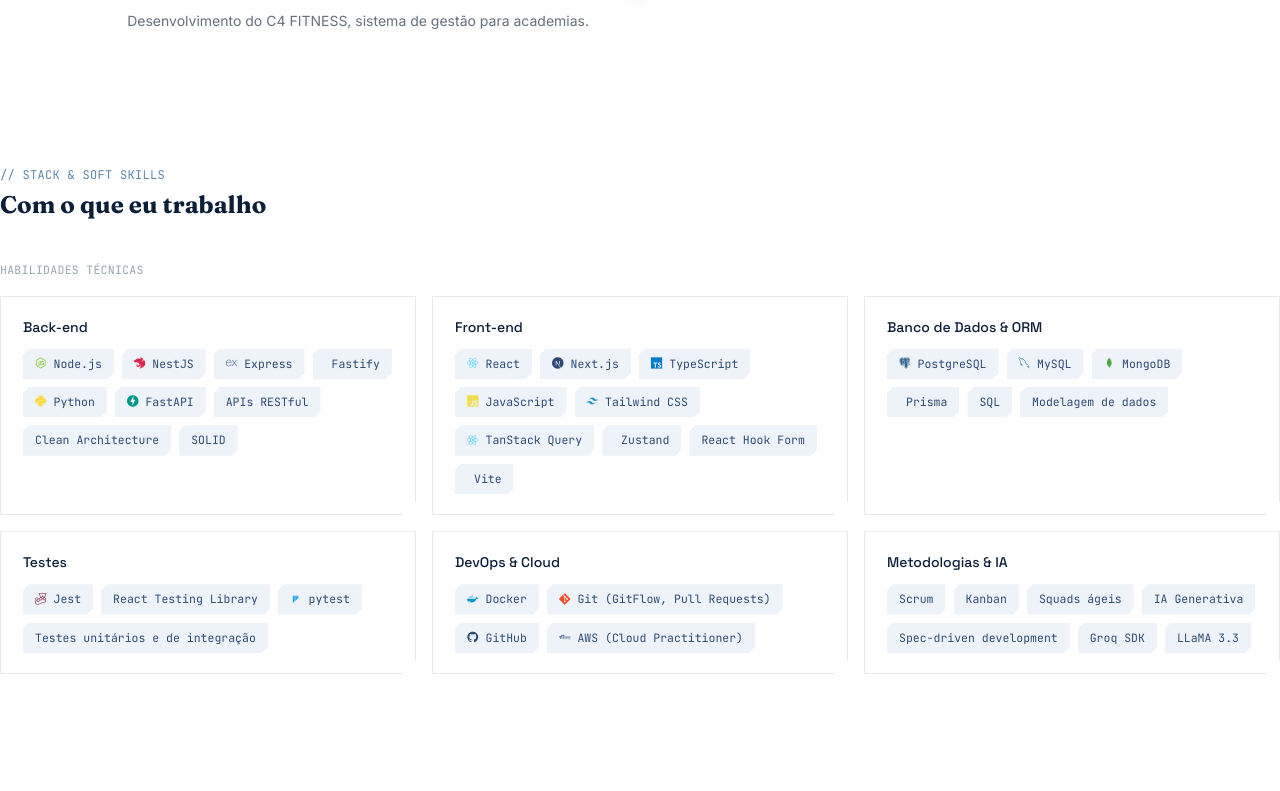
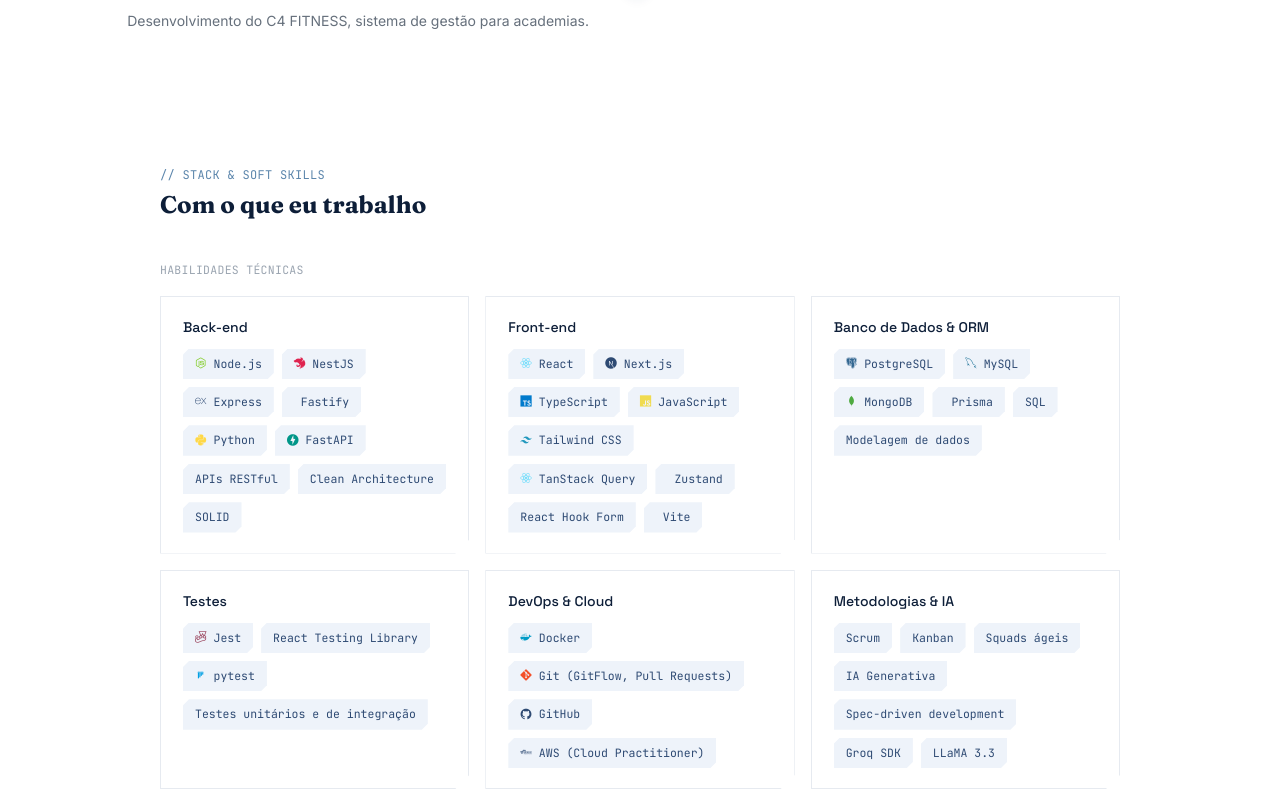
Before and after one commit to DiegoAraaujo/portfolio, a React (Vite) app: page / in a window 1280 px wide. Shown: the part 1143-1934 px from the top of the page. Built offline with nearby package versions, Linux system fonts and the light colour scheme; some icons are missing.

Commit message:
feat: constrain and center skills section

```diff
--- a/src/sections/Skills/index.tsx
+++ b/src/sections/Skills/index.tsx
@@ -3,7 +3,7 @@
 import { technicalSkills } from '../../data/skills'
 
 const Skills = () => (
-  <section id="stack" className="py-16">
+  <section id="stack" className="m-auto w-full max-w-5xl px-8 py-16">
     <SectionHead
       eyebrow="// STACK & SOFT SKILLS"
       title="Com o que eu trabalho"
```
